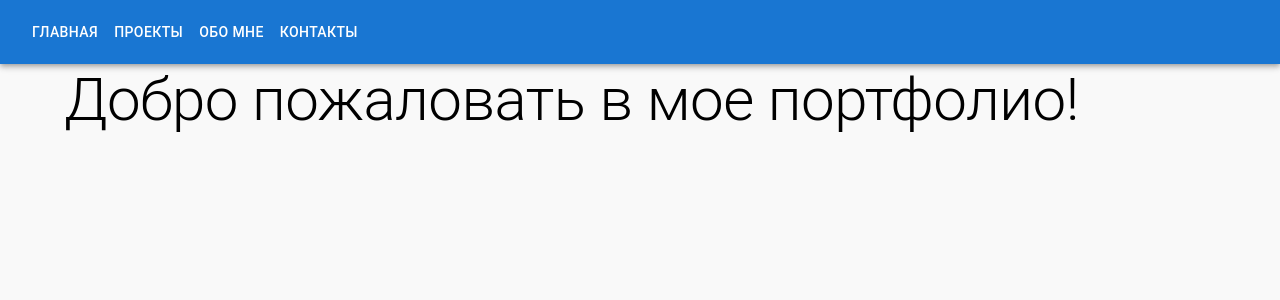
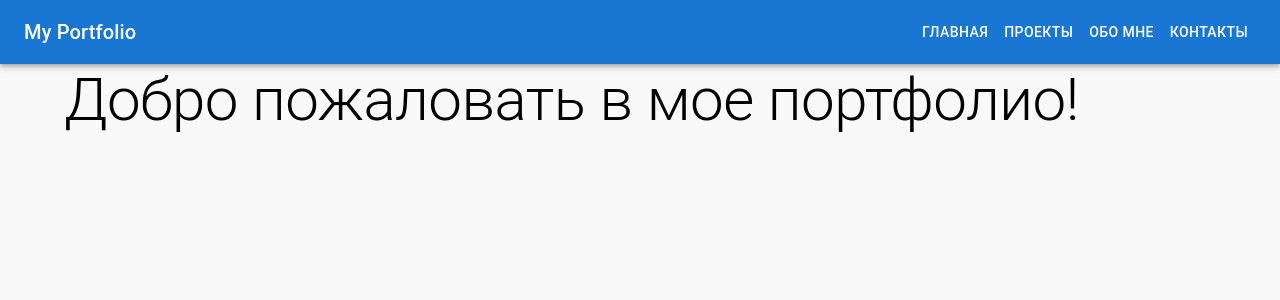
Before and after one commit to Abafarius/react_shag, a React (Vite) app in the folder homeworks/portfolio/portfolio/: page / in a window 1280 px wide. Shown: the top 300 px of the page. Built offline with nearby package versions, Linux system fonts and the light colour scheme.

Commit message:
Update Navbar.jsx

```diff
--- a/homeworks/portfolio/portfolio/src/components/Navbar.jsx
+++ b/homeworks/portfolio/portfolio/src/components/Navbar.jsx
@@ -1,26 +1,71 @@
-import React from "react";
-import { AppBar, Toolbar, Button } from "@mui/material";
+import React, { useState } from "react";
 import { Link } from "react-router-dom";
+import { motion, AnimatePresence } from "framer-motion";
+import { AppBar, Toolbar, Typography, Button, IconButton, Drawer, Box } from "@mui/material";
+import MenuIcon from "@mui/icons-material/Menu";
+import CloseIcon from "@mui/icons-material/Close";
 
-function Navbar() {
+const navVariants = {
+  hidden: { opacity: 0, y: -20 },
+  visible: { opacity: 1, y: 0, transition: { duration: 0.5 } },
+};
+
+const menuVariants = {
+  hidden: { x: "100%" },
+  visible: { x: 0, transition: { duration: 0.4 } },
+  exit: { x: "100%", transition: { duration: 0.3 } },
+};
+
+const Navbar = () => {
+  const [isOpen, setIsOpen] = useState(false);
+
   return (
-    <AppBar position="static">
-      <Toolbar>
-        <Button color="inherit" component={Link} to="/">
-          Главная
-        </Button>
-        <Button color="inherit" component={Link} to="/projects">
-          Проекты
-        </Button>
-        <Button color="inherit" component={Link} to="/about">
-          Обо мне
-        </Button>
-        <Button color="inherit" component={Link} to="/contact">
-          Контакты
-        </Button>
-      </Toolbar>
-    </AppBar>
+    <>
+      {/* Навбар для десктопа */}
+      <motion.div initial="hidden" animate="visible" variants={navVariants}>
+        <AppBar position="sticky" color="primary" elevation={4}>
+          <Toolbar>
+            <Typography variant="h6" sx={{ flexGrow: 1 }}>
+              My Portfolio
+            </Typography>
+
+            {/* Бургер-меню для мобильных устройств */}
+            <IconButton color="inherit" edge="end" sx={{ display: { xs: "block", md: "none" } }} onClick={() => setIsOpen(true)}>
+              <MenuIcon />
+            </IconButton>
+
+            {/* Обычная навигация для десктопа */}
+            <Box sx={{ display: { xs: "none", md: "block" } }}>
+              <Button color="inherit" component={Link} to="/">Главная</Button>
+              <Button color="inherit" component={Link} to="/projects">Проекты</Button>
+              <Button color="inherit" component={Link} to="/about">Обо мне</Button>
+              <Button color="inherit" component={Link} to="/contact">Контакты</Button>
+            </Box>
+          </Toolbar>
+        </AppBar>
+      </motion.div>
+
+      {/* Мобильное меню (Drawer) */}
+      <AnimatePresence>
+        {isOpen && (
+          <motion.div initial="hidden" animate="visible" exit="exit" variants={menuVariants}>
+            <Drawer anchor="right" open={isOpen} onClose={() => setIsOpen(false)}>
+              <Box sx={{ width: 250, p: 2, textAlign: "center" }}>
+                <IconButton onClick={() => setIsOpen(false)} sx={{ position: "absolute", right: 10, top: 10 }}>
+                  <CloseIcon />
+                </IconButton>
+                <Typography variant="h6" sx={{ mb: 2 }}>Меню</Typography>
+                <Button fullWidth component={Link} to="/" onClick={() => setIsOpen(false)}>Главная</Button>
+                <Button fullWidth component={Link} to="/projects" onClick={() => setIsOpen(false)}>Проекты</Button>
+                <Button fullWidth component={Link} to="/about" onClick={() => setIsOpen(false)}>Обо мне</Button>
+                <Button fullWidth component={Link} to="/contact" onClick={() => setIsOpen(false)}>Контакты</Button>
+              </Box>
+            </Drawer>
+          </motion.div>
+        )}
+      </AnimatePresence>
+    </>
   );
-}
+};
 
 export default Navbar;
```
